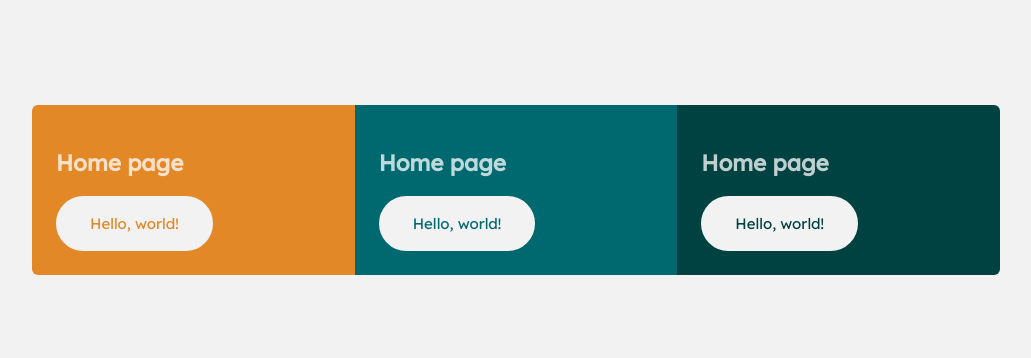
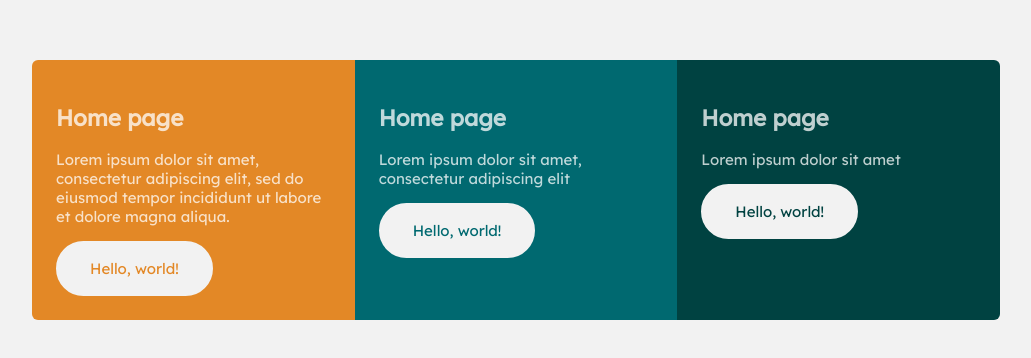
Before and after one commit to lethiandev/fm-three-column-cards, a Vue app: page / in a window 1280 px wide. Shown: the part 210-568 px from the top of the page, without its empty margins (124-1155 px from the left). Built offline with nearby package versions, Linux system fonts and the light colour scheme.

Commit message:
Add cards' testing paragraphs

```diff
--- a/src/pages/HomePage.tsx
+++ b/src/pages/HomePage.tsx
@@ -12,14 +12,20 @@
           <div class={styles.columns}>
             <VCard variant="first">
               <h1>Home page</h1>
+              <p>
+                Lorem ipsum dolor sit amet, consectetur adipiscing elit, sed do
+                eiusmod tempor incididunt ut labore et dolore magna aliqua.
+              </p>
               <VButton variant="first">Hello, world!</VButton>
             </VCard>
             <VCard variant="second">
               <h1>Home page</h1>
+              <p>Lorem ipsum dolor sit amet, consectetur adipiscing elit</p>
               <VButton variant="second">Hello, world!</VButton>
             </VCard>
             <VCard variant="third">
               <h1>Home page</h1>
+              <p>Lorem ipsum dolor sit amet</p>
               <VButton variant="third">Hello, world!</VButton>
             </VCard>
           </div>
```
